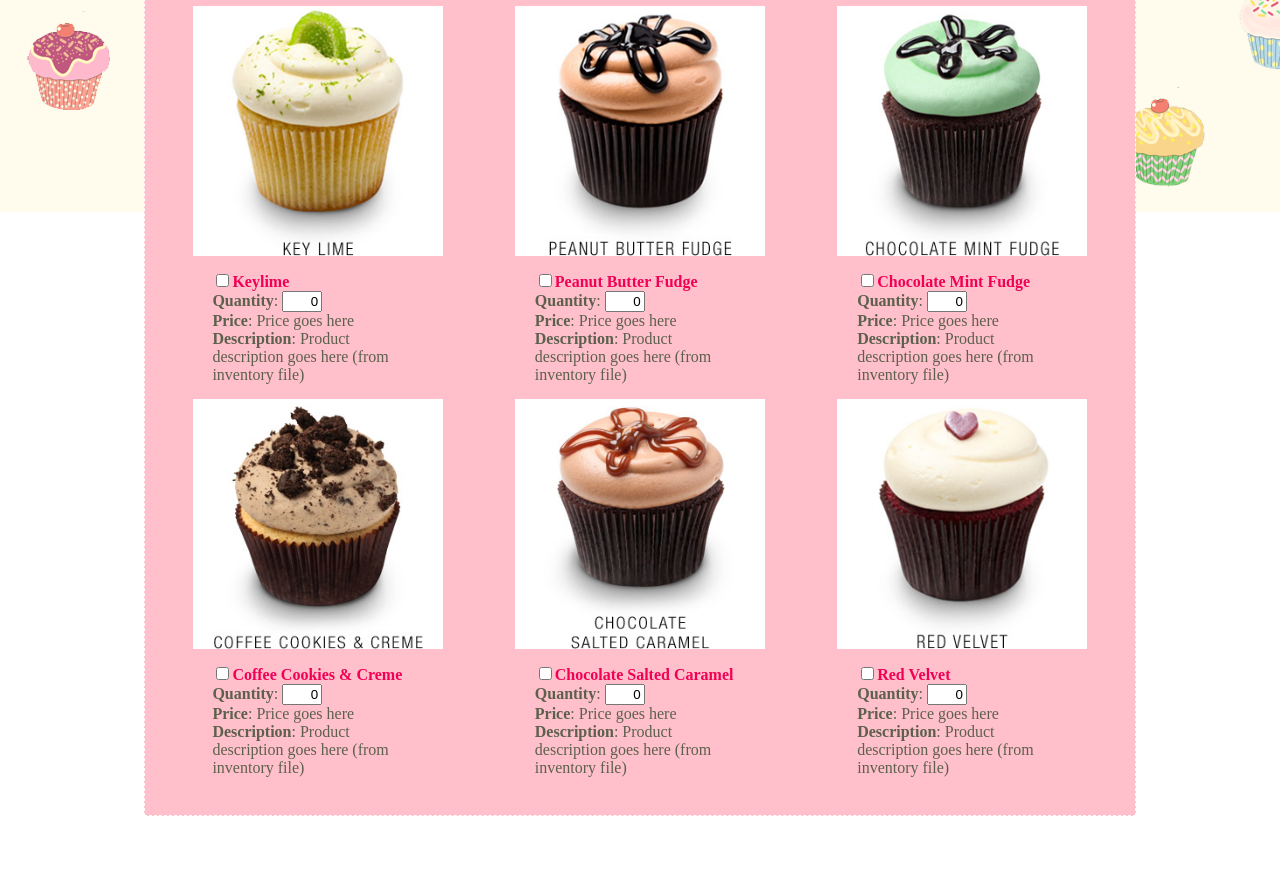
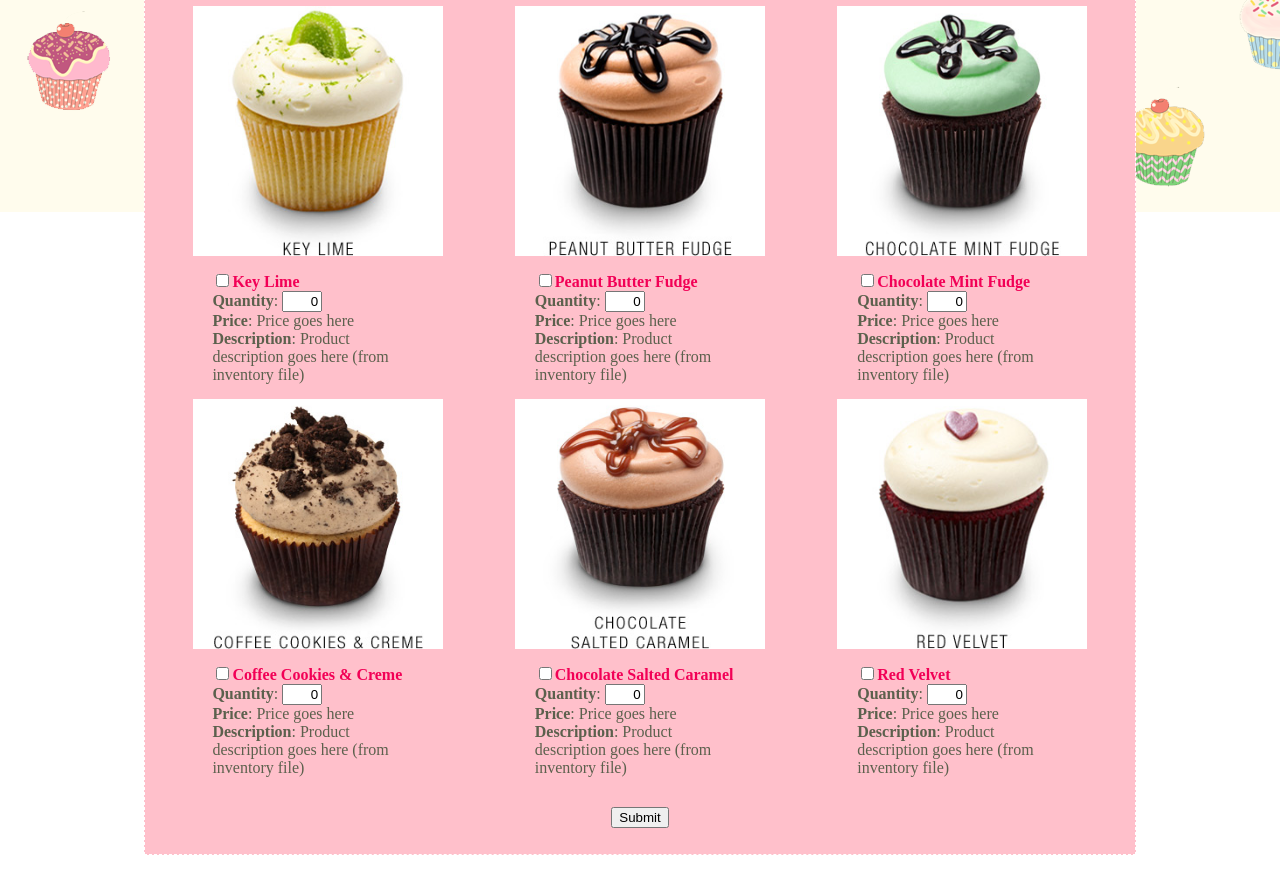
Before and after one commit to lillybeans/COMP206GroupProject, a plain HTML site: page catalogue.html in a window 1280 px wide. Shown: the part 988-1882 px from the top of the page. Drawn offline with Linux system fonts and the light colour scheme.

Commit message:
added submit button to catalog page

```diff
--- a/catalogue.html
+++ b/catalogue.html
@@ -164,7 +164,7 @@ text-align:right;
 		</tr>
 
 		<tr class=description>
-		<td><input type="checkbox" name="item[]" value="keylime"><font color=F20056><b>Keylime</b></font color>
+		<td><input type="checkbox" name="item[]" value="keylime"><font color=F20056><b>Key Lime</b></font color>
 			<br><b>Quantity</b>: <input class=quantity name="quantity[]" value="0">
 			<br><b>Price</b>: Price goes here
 			<br><b>Description</b>: Product description goes here (from inventory file)
@@ -209,6 +209,7 @@ text-align:right;
 		</tr>
 
 		</table>
+		<br><center><input type=submit value="Submit"></center>
 		</form>
 	</td>
 	</tr>
```
